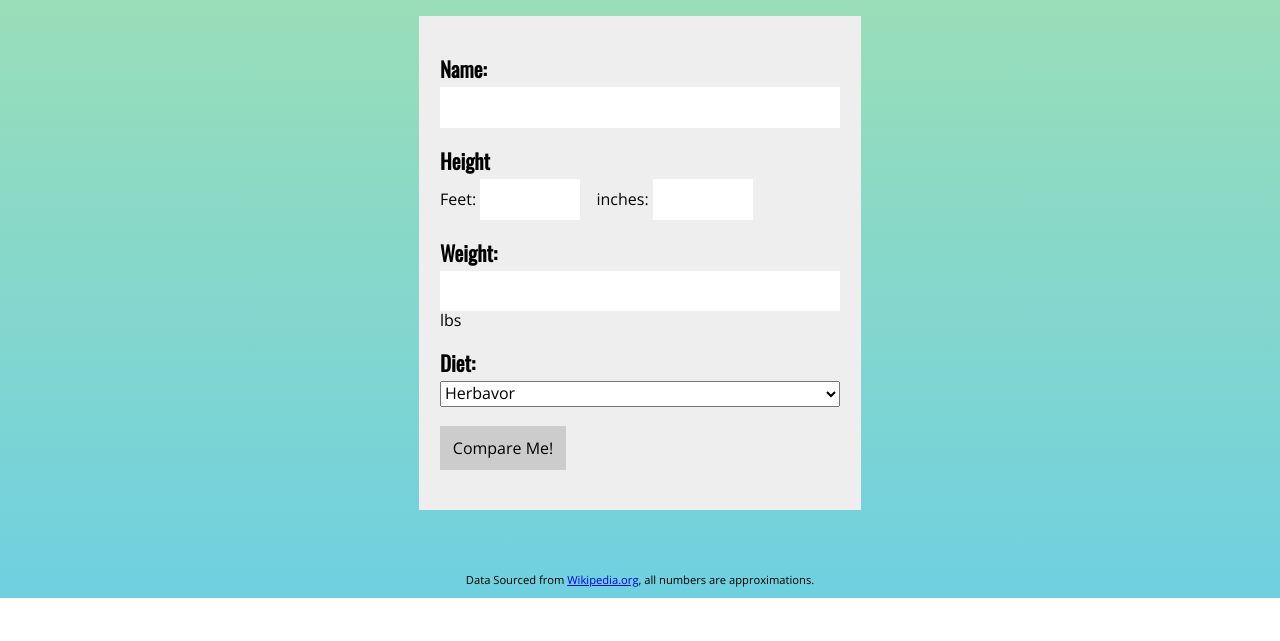
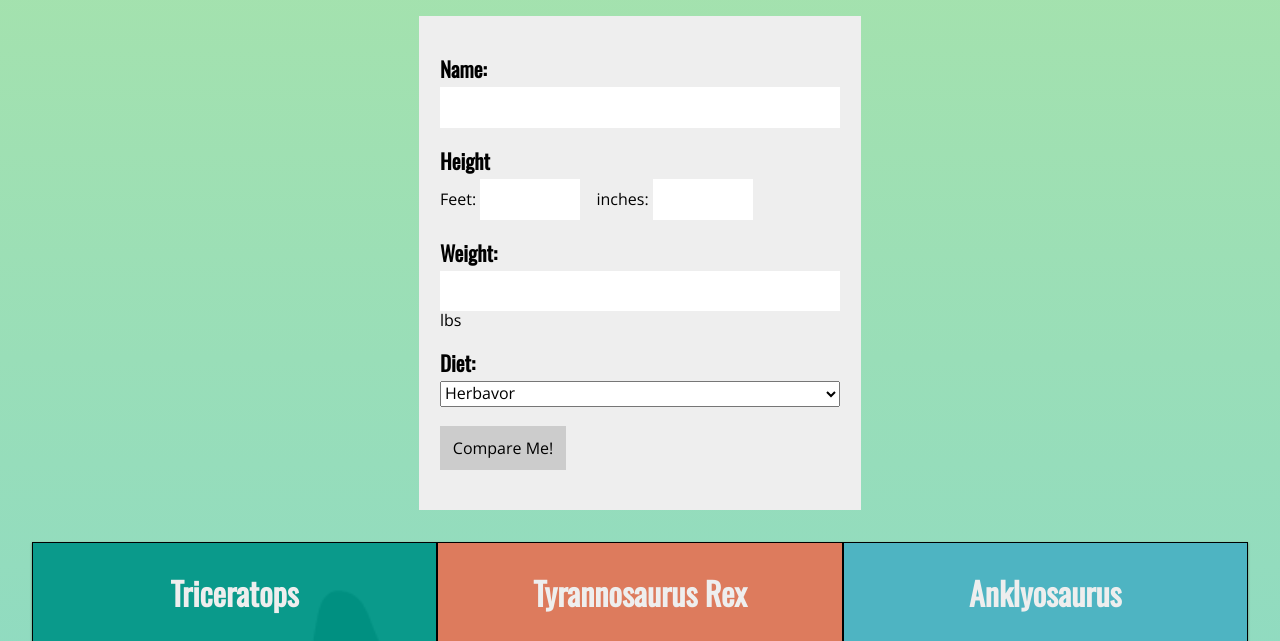
Before and after one commit to youssefGirgeis/Dinosaurs, a plain HTML site: page index.html in a window 1280 px wide. Shown: the part 258-899 px from the top of the page. Before the commit the page ends 856 px from the top, so only its background shows below. Drawn offline with nearby package versions, Linux system fonts and the light colour scheme; a web font is replaced by a local one.

Commit message:
add tiles to dom

```diff
--- a/app.css
+++ b/app.css
@@ -53,6 +53,8 @@ p {
   position: relative;
   box-sizing: border-box;
   width: 100%;
+  border: 1px solid black;
+  height: 400px;
 }
 
 .grid-item:nth-child(1) {
--- a/app.js
+++ b/app.js
@@ -81,6 +81,16 @@ let pteranodon = new Dino(
   "Actually a flying reptile, the Pteranodon is not a dinosaur"
 );
 
+const dinos = [
+  triceratops,
+  tyrannosaurusRex,
+  anklyosaurus,
+  brachiosaurus,
+  stegosaurus,
+  elasmosaurus,
+  pteranodon,
+];
+
 // Create Human Object
 
 function Human(name, feet, inches, weight, diet) {
@@ -120,6 +130,23 @@ Dino.prototype.compareDiet = function () {};
 // Generate Tiles for each Dino in Array
 
 // Add tiles to DOM
+const grid = document.getElementById("grid");
+
+dinos.forEach(function (dino, i) {
+  // console.log(dino.species);
+  let gridItem = document.createElement("div");
+  gridItem.className = "grid-item";
+  let species = document.createElement("h3");
+  species.innerHTML = dino.species;
+  let img = document.createElement("img");
+  img.src = `images/${dino.species.toLowerCase()}.png`;
+  let fact = document.createElement("p");
+  fact.innerHTML = dino.fact;
+  gridItem.appendChild(species);
+  gridItem.appendChild(img);
+  gridItem.appendChild(fact);
+  grid.appendChild(gridItem);
+});
 
 // Remove form from screen
 const form = document.getElementById("dino-compare");
```
